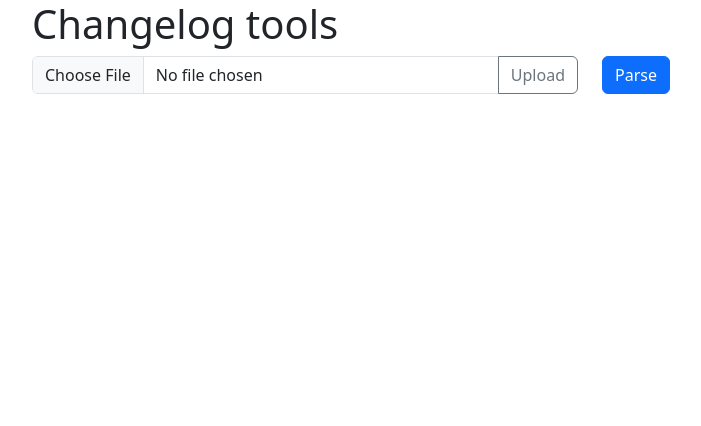
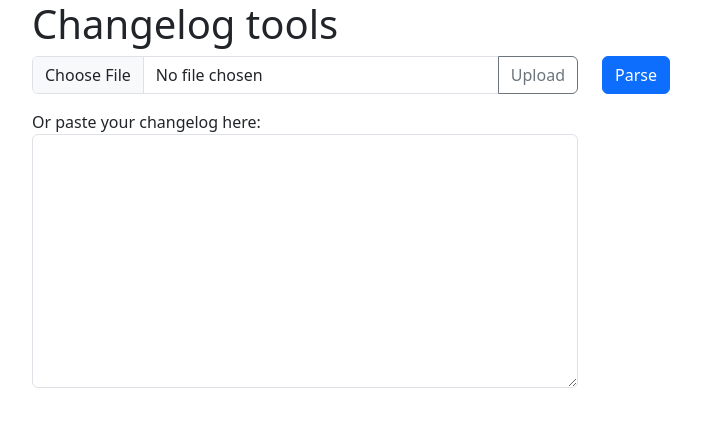
Before and after one commit to bigmasonwang/changelog-tools, a React (Vite) app: page / in a window 1280 px wide. Shown: the top 426 px of the page, without its empty margins (50-751 px from the left). Built offline with nearby package versions, Linux system fonts and the light colour scheme.

Commit message:
handle manually parsed changelog

```diff
--- a/src/js/changelogTesting/ChangelogTesting.jsx
+++ b/src/js/changelogTesting/ChangelogTesting.jsx
@@ -27,11 +27,13 @@ const ChangelogTesting = () => {
     <div className="row">
       <div className="col-6">
         <FileUpload handleFileUpload={handleFileUpload} />
-        {changelog && (
-          <div className="card">
-            <pre>{changelog}</pre>
-          </div>
-        )}
+        Or paste your changelog here:
+        <textarea
+          className="form-control"
+          rows="10"
+          value={changelog}
+          onChange={(e) => setChangelog(e.target.value)}
+        />
       </div>
       <div className="col-6">
         <button className="btn btn-primary" onClick={handleParseChangelog}>
```
